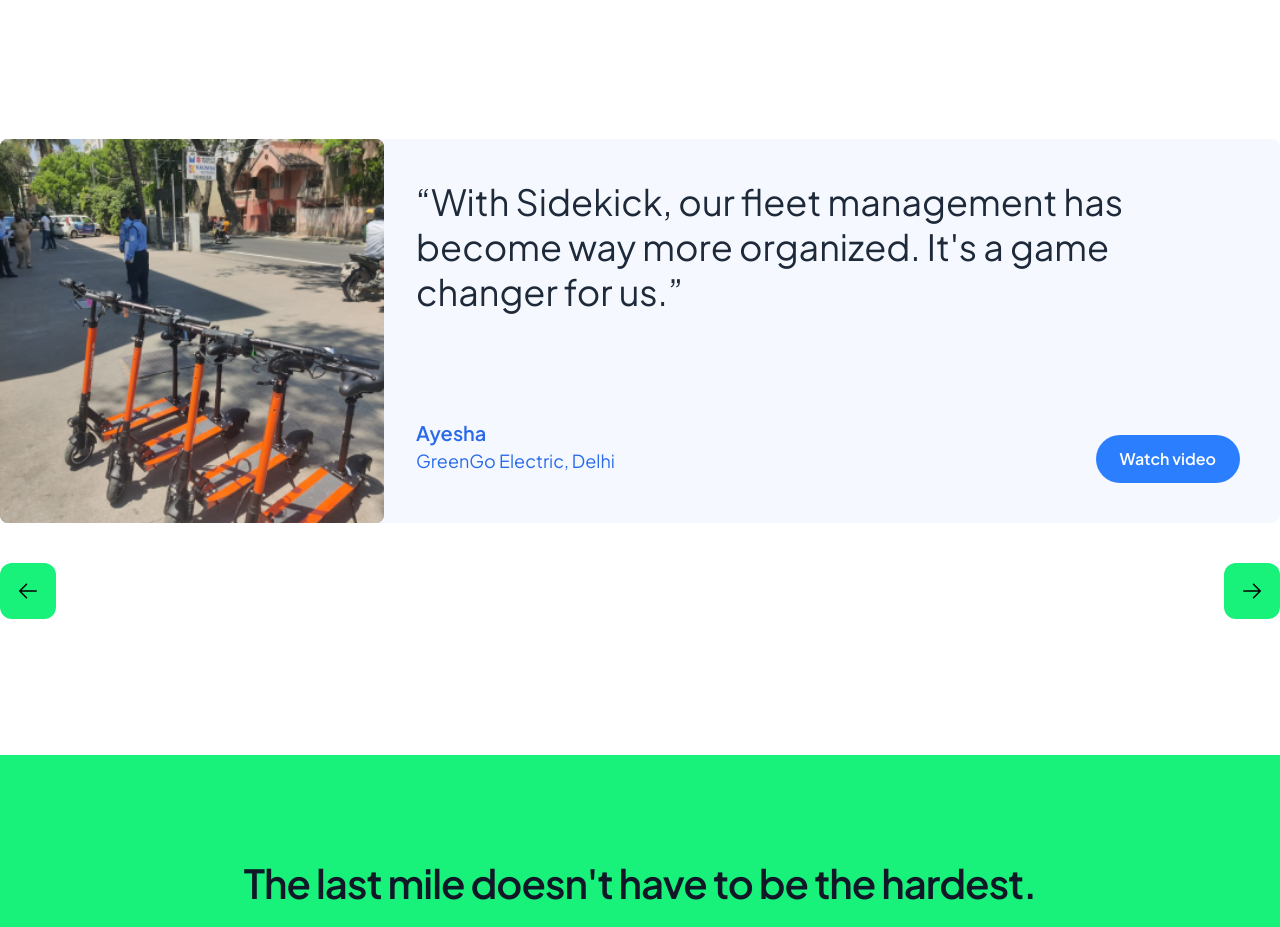
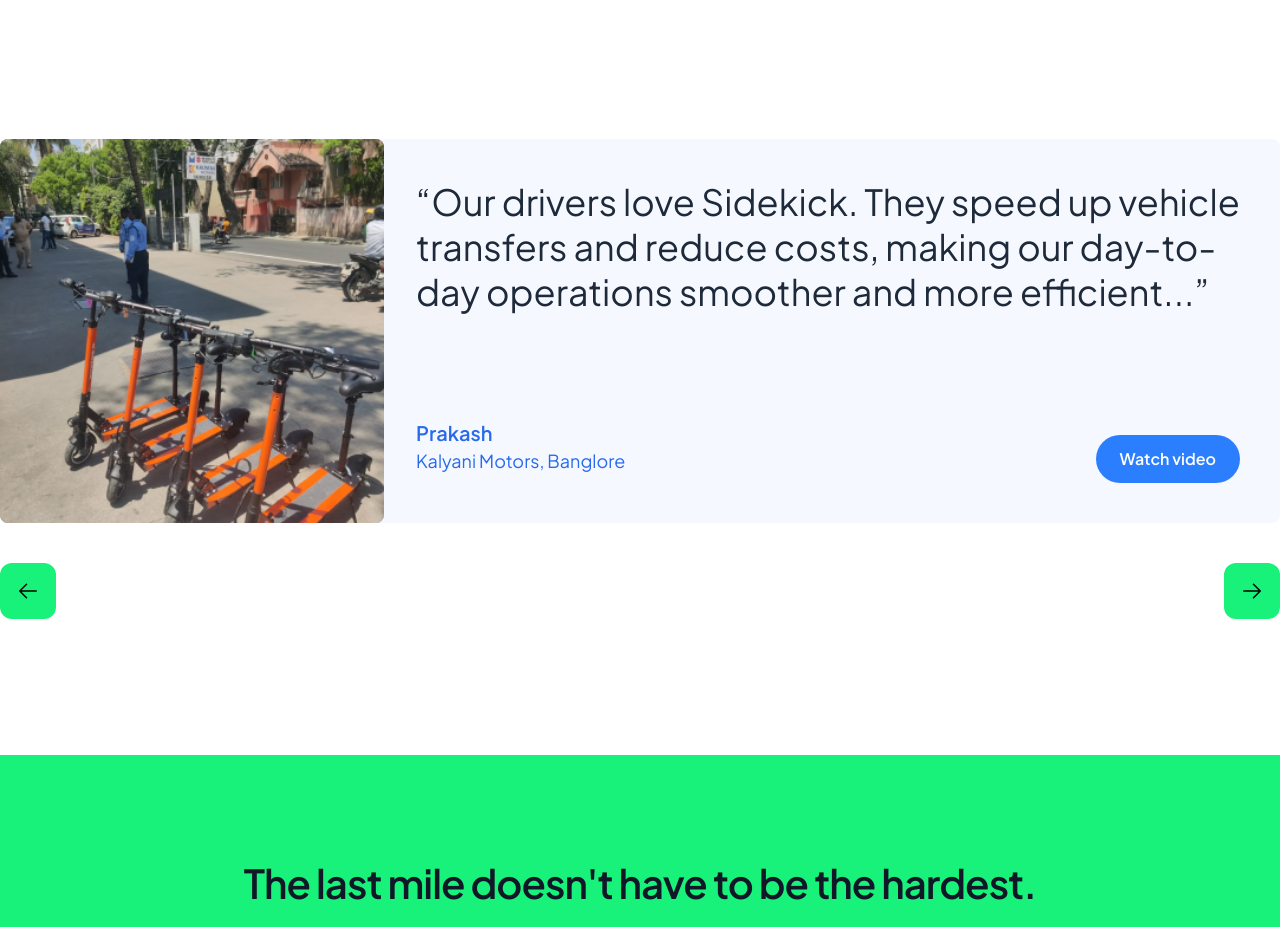
Before and after one commit to usaif1/sidekick-web, a React (Vite) app: page / in a window 1280 px wide. Shown: the part 1640-2567 px from the top of the page. Built offline with nearby package versions, Linux system fonts and the light colour scheme.

Commit message:
Removed the fake test

```diff
--- a/src/components/TestimonialCarousel.tsx
+++ b/src/components/TestimonialCarousel.tsx
@@ -12,14 +12,6 @@
     company: "Kalyani Motors, Banglore",
     quote:
       "Our drivers love Sidekick. They speed up vehicle transfers and reduce costs, making our day-to-day operations smoother and more efficient...",
-    image: "/scooter.png",
-    videoUrl: "#",
-  },
-  {
-    name: "Ayesha",
-    company: "GreenGo Electric, Delhi",
-    quote:
-      "With Sidekick, our fleet management has become way more organized. It's a game changer for us.",
     image: "/scooter.png",
     videoUrl: "#",
   },
```
